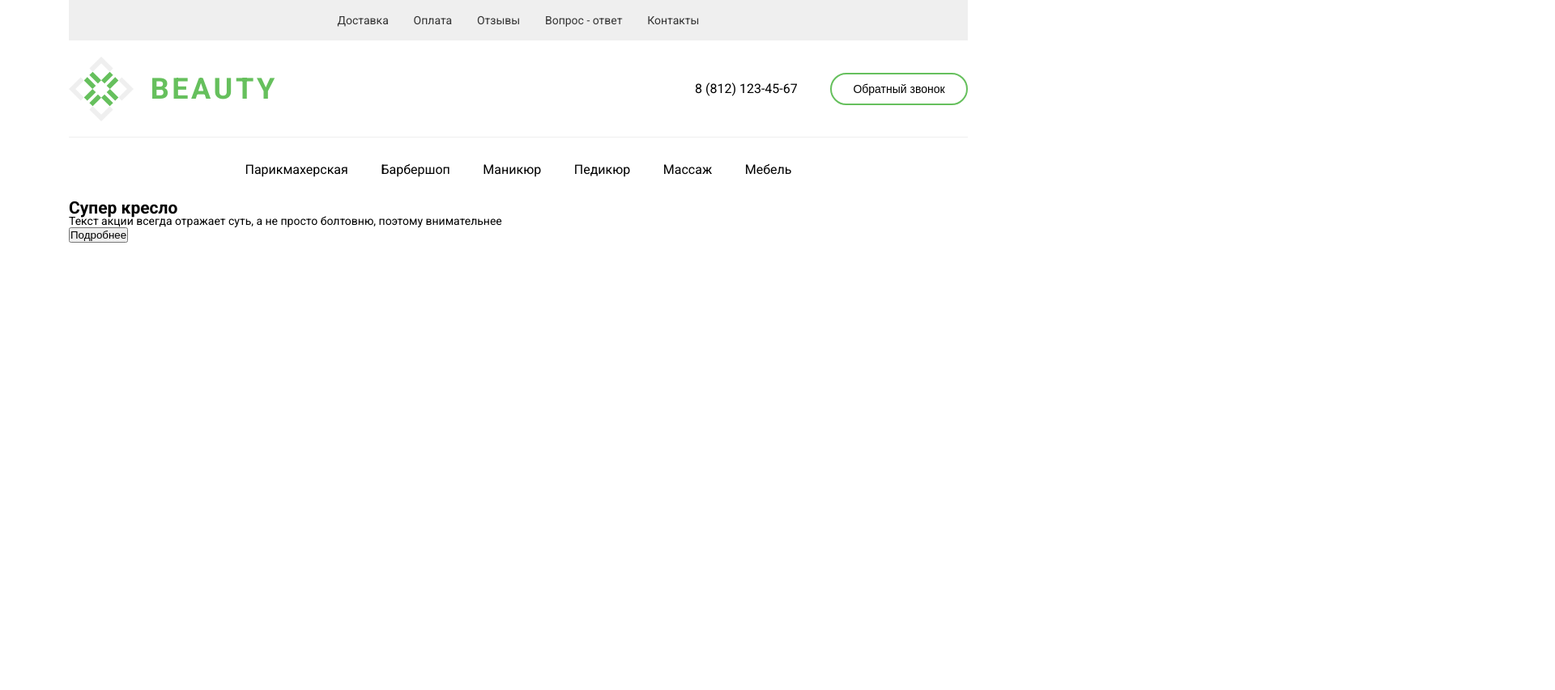
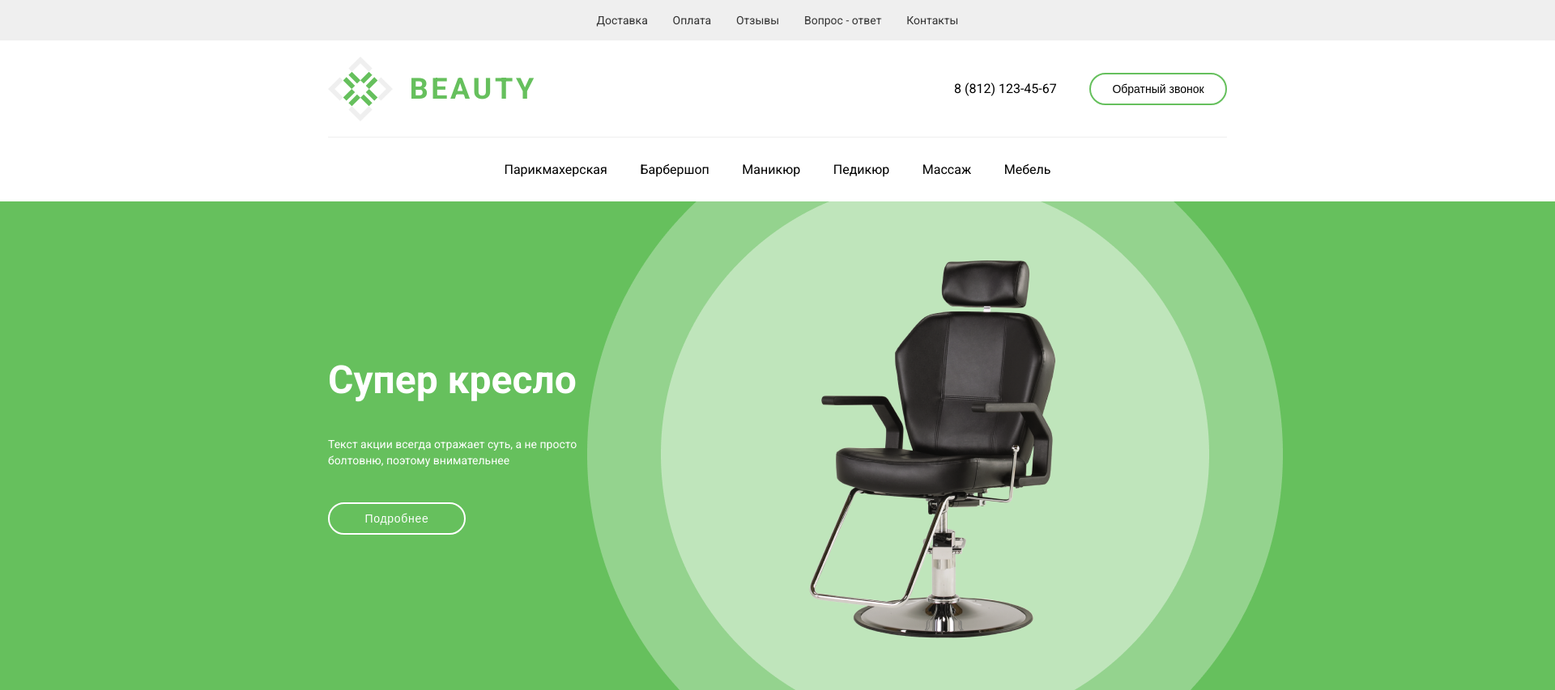
Before and after one commit to ilia-io/beauty-chair, a website built with webpack: page src/index.html in a window 1280 px wide. Shown: the whole page at 81% size, 1920 px wide, since content can reach past the window. Before the commit the page ends 800 px from the top, so only its background shows below. Built offline with nearby package versions, Linux system fonts and the light colour scheme.

Commit message:
feat: add sale component

```diff
--- a/src/index.html
+++ b/src/index.html
@@ -37,8 +37,8 @@
         </ul>
       </nav>
     </header>
-    <main class="main container">
-      <section class="welcome">
+    <main class="main">
+      <section class="welcome container">
         <div class="welcome__logo">
           <div class="welcome__logo-title">
             <img class="welcome__logo-img" src="/src/img/logo.svg" alt="logo" />
@@ -74,7 +74,9 @@
           </ul>
         </div>
       </section>
+      <!-- <div class="background"></div> -->
       <section class="sale">
+        <div class="container">
           <div class="sale__infobox">
             <h2 class="sale__header">Супер кресло</h2>
             <p class="sale__text">
@@ -83,6 +85,7 @@
             </p>
             <button class="sale__btn">Подробнее</button>
           </div>
+        </div>
       </section>
     </main>
   </body>
--- a/src/style/_style.scss
+++ b/src/style/_style.scss
@@ -13,6 +13,8 @@ body {
   font-weight: 400;
   font-size: 14px;
   line-height: 16px;
+  width: 1920px;
+  margin: 0 auto;
 }
 
 .container {
@@ -21,7 +23,7 @@ body {
 }
 
 .header {
-  //width: 1920px;
+  width: 1920px;
   height: 50px;
   display: flex;
   justify-content: center;
@@ -53,7 +55,10 @@ body {
 
 .nav-list__item {}
 
-.main {}
+.main {
+  width: 1920px;
+  margin: 0 auto;
+}
 
 .welcome {
   background-color: #FFFFFF;
@@ -139,3 +144,52 @@ body {
 }
 
 .main-menu__item {}
+
+.background {
+  background: url(/src/img/Rectangle2.png) 0 0 no-repeat;
+}
+
+.sale {
+  width: 1920px;
+  height: 604px;
+  background: url(/src/img/Rectangle2.png) no-repeat;
+  display: flex;
+  align-items: center;
+
+}
+
+.sale__infobox {
+  width: 308px;
+    height: 219px;
+    display: flex;
+    flex-direction: column;
+    justify-content: space-between;
+}
+
+.sale__header {
+  font-weight: 700;
+  font-size: 48px;
+  line-height: 56px;
+  color: #FFFFFF;
+}
+
+.sale__text {
+  font-weight: 400;
+  font-size: 14px;
+  line-height: 20px;
+  color: #FFFFFF;
+}
+
+.sale__btn {
+  font-weight: 400;
+  font-size: 14px;
+  line-height: 16px;
+  text-align: center;
+  letter-spacing: 0.05em;
+  color: #FFFFFF;
+  width: 170px;
+  height: 40px;
+  background: $green;
+  border: 2px solid #FFFFFF;
+  border-radius: 40px;
+}
```
Also changed, not shown: src/img/Rectangle2.png (added). Lines whose indentation alone changed are shown as unchanged.
